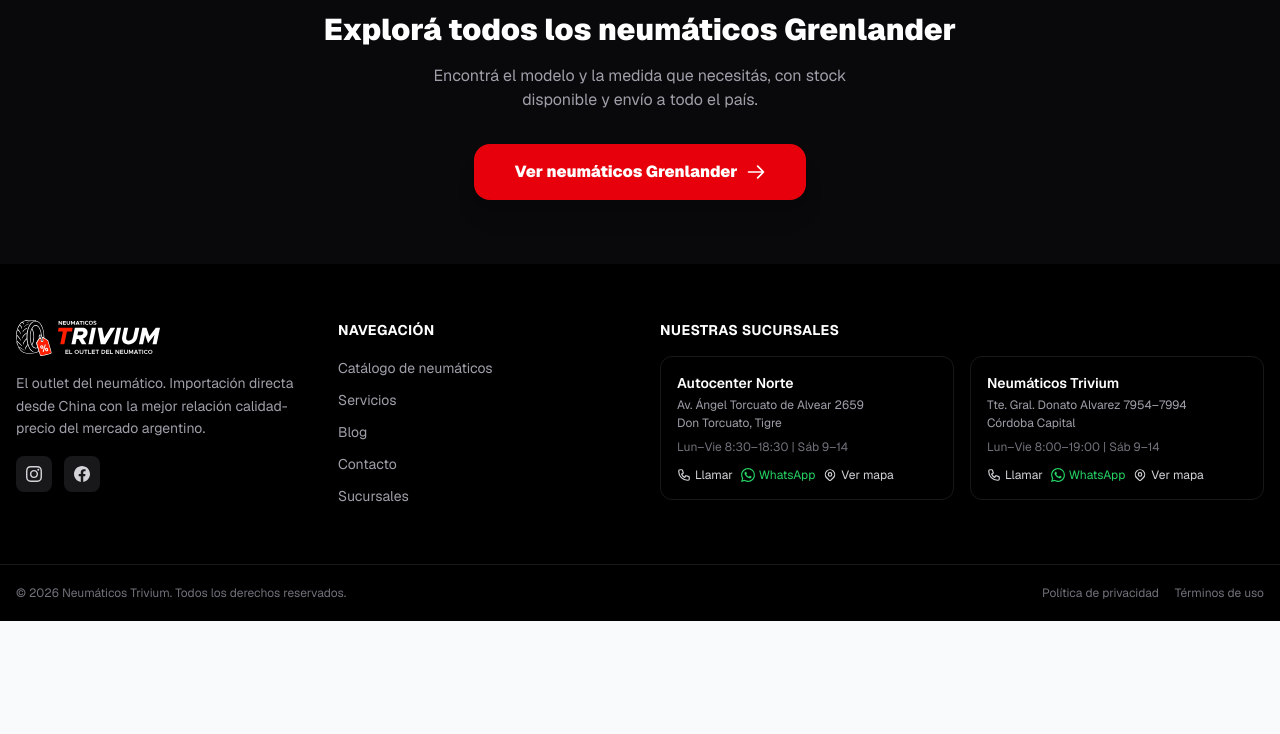
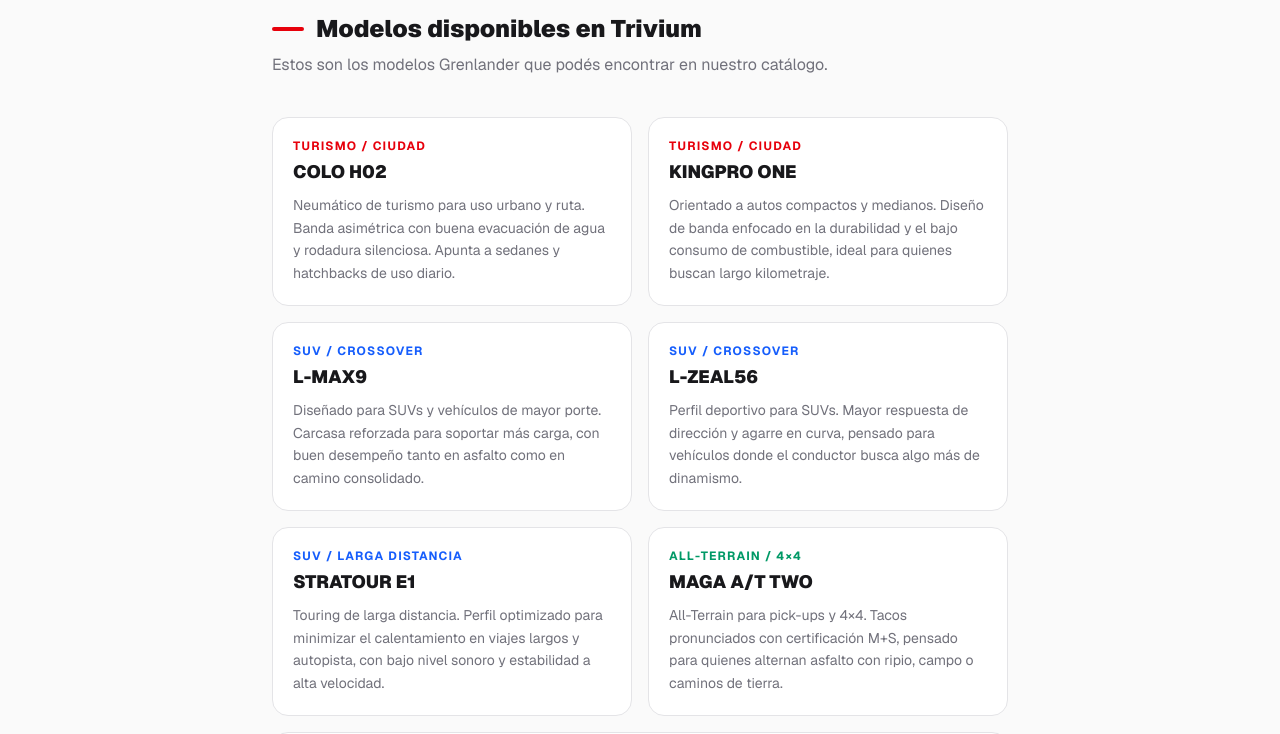
Before and after one commit to AugustinCrochat/neumaticos-trivium, a Next.js app: page /blog/grenlander in a window 1280 px wide. Shown: the part 3740-4474 px from the top of the page. Before the commit the page ends 4361 px from the top, so only its background shows below. Built offline with nearby package versions, Linux system fonts and the light colour scheme.

Commit message:
feat: add Grenlander brand data and display product model details on the blog page

```diff
--- a/src/app/blog/grenlander/page.tsx
+++ b/src/app/blog/grenlander/page.tsx
@@ -269,6 +269,77 @@ export default function GrenlanderPage() {
         </div>
       </div>
 
+      {/* Models section */}
+      <div className="bg-zinc-50 border-t border-zinc-100 py-16 md:py-24">
+        <div className="max-w-3xl mx-auto px-4">
+          <h2 className="text-2xl font-black text-zinc-900 mb-2 flex items-center gap-3">
+            <span className="w-8 h-1 bg-red-600 rounded-full flex-shrink-0" />
+            Modelos disponibles en Trivium
+          </h2>
+          <p className="text-zinc-500 mb-10">
+            Estos son los modelos Grenlander que podés encontrar en nuestro catálogo.
+          </p>
+
+          <div className="grid sm:grid-cols-2 gap-4">
+            <div className="bg-white rounded-2xl border border-zinc-200 p-5">
+              <p className="text-xs font-bold text-red-600 uppercase tracking-widest mb-1">Turismo / Ciudad</p>
+              <h3 className="text-lg font-black text-zinc-900 mb-2">COLO H02</h3>
+              <p className="text-sm text-zinc-500 leading-relaxed">
+                Neumático de turismo para uso urbano y ruta. Banda asimétrica con buena evacuación de agua y rodadura silenciosa. Apunta a sedanes y hatchbacks de uso diario.
+              </p>
+            </div>
+
+            <div className="bg-white rounded-2xl border border-zinc-200 p-5">
+              <p className="text-xs font-bold text-red-600 uppercase tracking-widest mb-1">Turismo / Ciudad</p>
+              <h3 className="text-lg font-black text-zinc-900 mb-2">KINGPRO ONE</h3>
+              <p className="text-sm text-zinc-500 leading-relaxed">
+                Orientado a autos compactos y medianos. Diseño de banda enfocado en la durabilidad y el bajo consumo de combustible, ideal para quienes buscan largo kilometraje.
+              </p>
+            </div>
+
+            <div className="bg-white rounded-2xl border border-zinc-200 p-5">
+              <p className="text-xs font-bold text-blue-600 uppercase tracking-widest mb-1">SUV / Crossover</p>
+              <h3 className="text-lg font-black text-zinc-900 mb-2">L-MAX9</h3>
+              <p className="text-sm text-zinc-500 leading-relaxed">
+                Diseñado para SUVs y vehículos de mayor porte. Carcasa reforzada para soportar más carga, con buen desempeño tanto en asfalto como en camino consolidado.
+              </p>
+            </div>
+
+            <div className="bg-white rounded-2xl border border-zinc-200 p-5">
+              <p className="text-xs font-bold text-blue-600 uppercase tracking-widest mb-1">SUV / Crossover</p>
+              <h3 className="text-lg font-black text-zinc-900 mb-2">L-ZEAL56</h3>
+              <p className="text-sm text-zinc-500 leading-relaxed">
+                Perfil deportivo para SUVs. Mayor respuesta de dirección y agarre en curva, pensado para vehículos donde el conductor busca algo más de dinamismo.
+              </p>
+            </div>
+
+            <div className="bg-white rounded-2xl border border-zinc-200 p-5">
+              <p className="text-xs font-bold text-blue-600 uppercase tracking-widest mb-1">SUV / Larga distancia</p>
+              <h3 className="text-lg font-black text-zinc-900 mb-2">STRATOUR E1</h3>
+              <p className="text-sm text-zinc-500 leading-relaxed">
+                Touring de larga distancia. Perfil optimizado para minimizar el calentamiento en viajes largos y autopista, con bajo nivel sonoro y estabilidad a alta velocidad.
+              </p>
+            </div>
+
+            <div className="bg-white rounded-2xl border border-zinc-200 p-5">
+              <p className="text-xs font-bold text-emerald-600 uppercase tracking-widest mb-1">All-Terrain / 4×4</p>
+              <h3 className="text-lg font-black text-zinc-900 mb-2">MAGA A/T TWO</h3>
+              <p className="text-sm text-zinc-500 leading-relaxed">
+                All-Terrain para pick-ups y 4×4. Tacos pronunciados con certificación M+S, pensado para quienes alternan asfalto con ripio, campo o caminos de tierra.
+              </p>
+            </div>
+
+            <div className="bg-white rounded-2xl border border-zinc-200 p-5 sm:col-span-2">
+              <p className="text-xs font-bold text-amber-600 uppercase tracking-widest mb-1">Comercial / Carga</p>
+              <h3 className="text-lg font-black text-zinc-900 mb-2">AA112</h3>
+              <p className="text-sm text-zinc-500 leading-relaxed">
+                Neumático para uso comercial y vehículos de carga liviana. Alta resistencia a la deformación bajo peso sostenido, indicado para furgones, camionetas de reparto y flotas.
+              </p>
+            </div>
+          </div>
+        </div>
+      </div>
+
       {/* CTA — Link to brand page */}
       <div className="bg-zinc-950 py-16 text-center">
         <p className="text-zinc-400 text-sm uppercase tracking-widest mb-3 font-semibold">
--- a/src/lib/data.ts
+++ b/src/lib/data.ts
@@ -76,6 +76,13 @@ export const BRANDS: TireBrand[] = [
     id: "yokohama",
     name: "Yokohama",
     origin: "Japón",
+  },
+  {
+    id: "grenlander",
+    name: "Grenlander",
+    origin: "China",
+    description: "Neumáticos de alto rendimiento a precio accesible, respaldados por el grupo Sailun.",
+    fullDescription: "Grenlander es una marca china fundada en 2009, parte del grupo Sailun Tire —uno de los diez mayores fabricantes de neumáticos del mundo—. Combina tecnología de construcción radial de acero, compuestos de silicio en sus modelos de mayor segmento y certificaciones ECE y DOT, ofreciendo una relación costo-kilómetro muy competitiva para uso urbano, ruta, SUVs y vehículos de carga.",
   },
 ];
 
```
